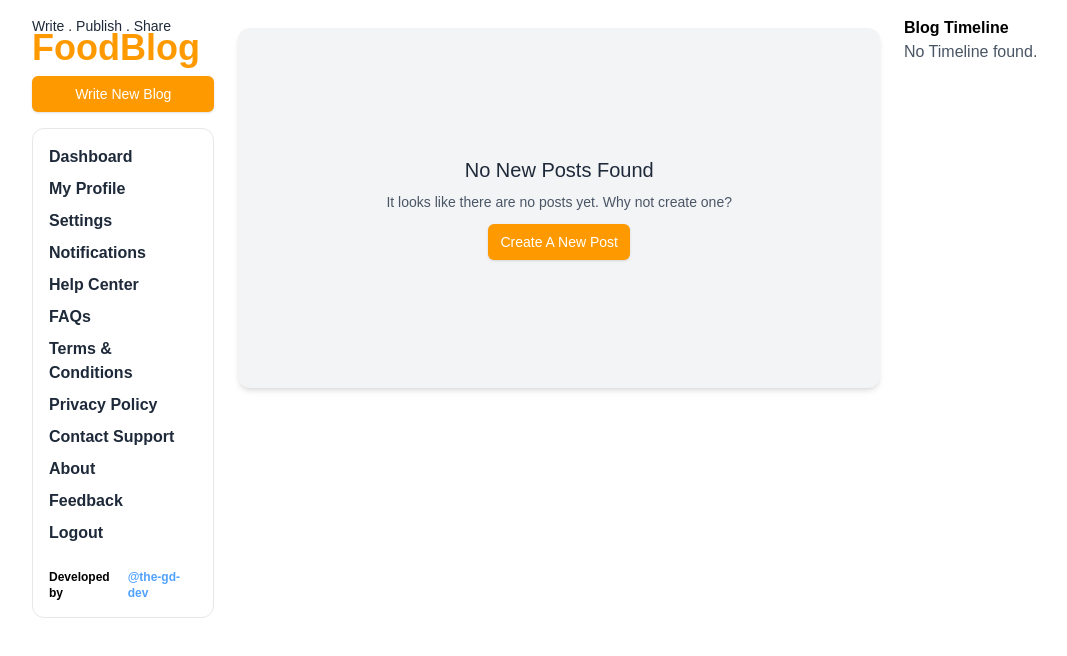
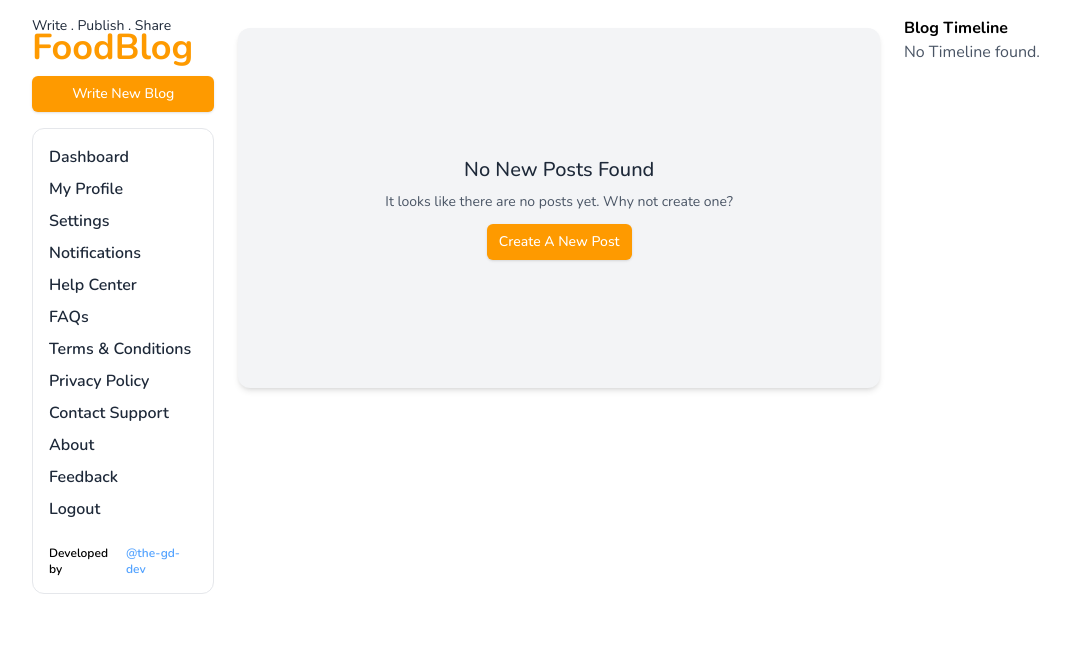
Before and after one commit to the-gd-dev/food-blog, a Next.js app: page / in a window 1280 px wide. Shown: the top 656 px of the page, without its empty margins (96-1163 px from the left). Built offline with nearby package versions, Linux system fonts and the light colour scheme; what @uploadthing/react would draw is missing.

Commit message:
feature font added.

```diff
--- a/src/app/globals.css
+++ b/src/app/globals.css
@@ -1,5 +1,5 @@
+@import url("https://fonts.googleapis.com/css2?family=Nunito:ital,wght@0,200..1000;1,200..1000&display=swap");
 @import "tailwindcss";
-
 :root {
   --background: #ffffff;
   --foreground: #171717;
@@ -20,7 +20,7 @@
 }
 
 body {
-  font-family: Arial, Helvetica, sans-serif;
+  font-family: "Nunito", sans-serif;
   min-width: 376px;
 }
 .overlay {
--- a/src/components/food-blog/FoodBlogLogo.tsx
+++ b/src/components/food-blog/FoodBlogLogo.tsx
@@ -2,11 +2,11 @@
 const variants = {
   mobile: {
     label: "text-gray-800 text-xs -mb-2",
-    title: "text-amber-500 text-2xl font-semibold",
+    title: "text-amber-500 text-2xl font-bold",
   },
   desktop: {
     label: "text-gray-800 text-sm -mb-2",
-    title: "text-amber-500 text-4xl font-semibold",
+    title: "text-amber-500 text-4xl font-bold",
   },
 };
 
```
